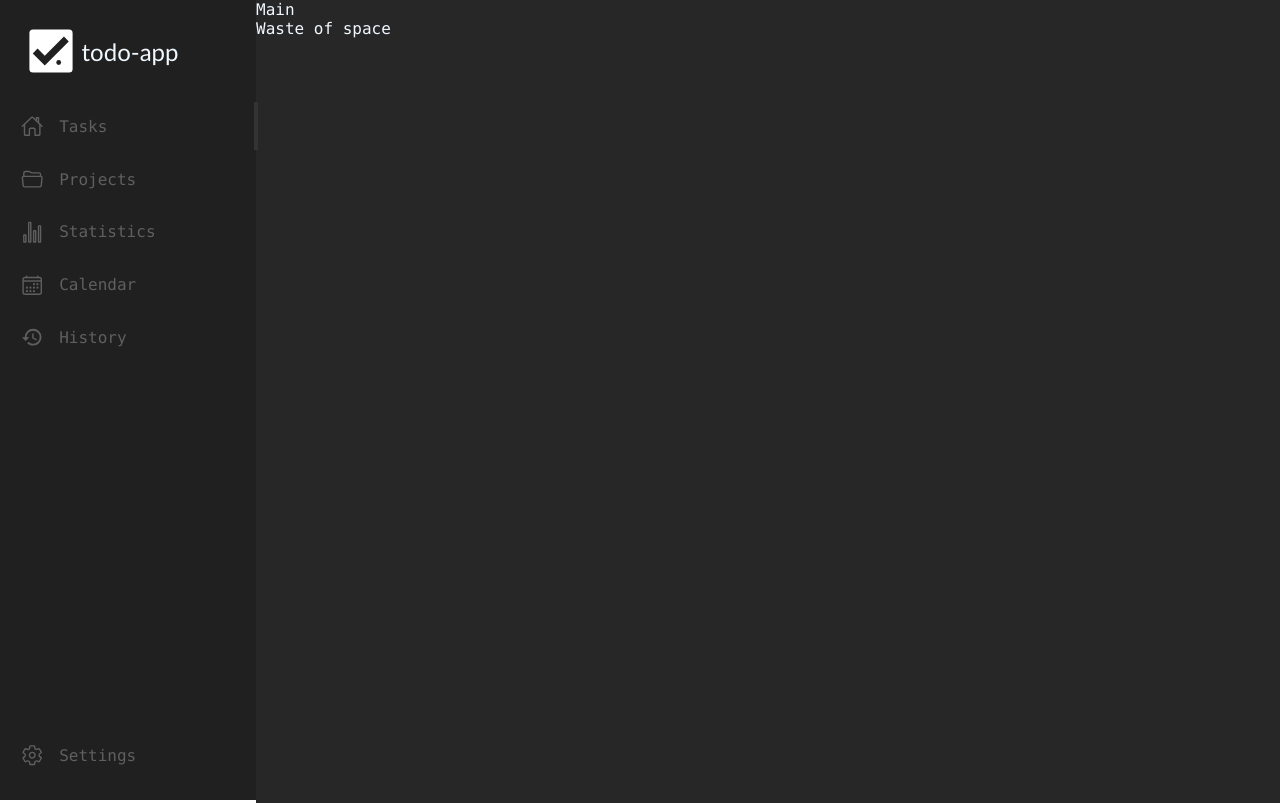
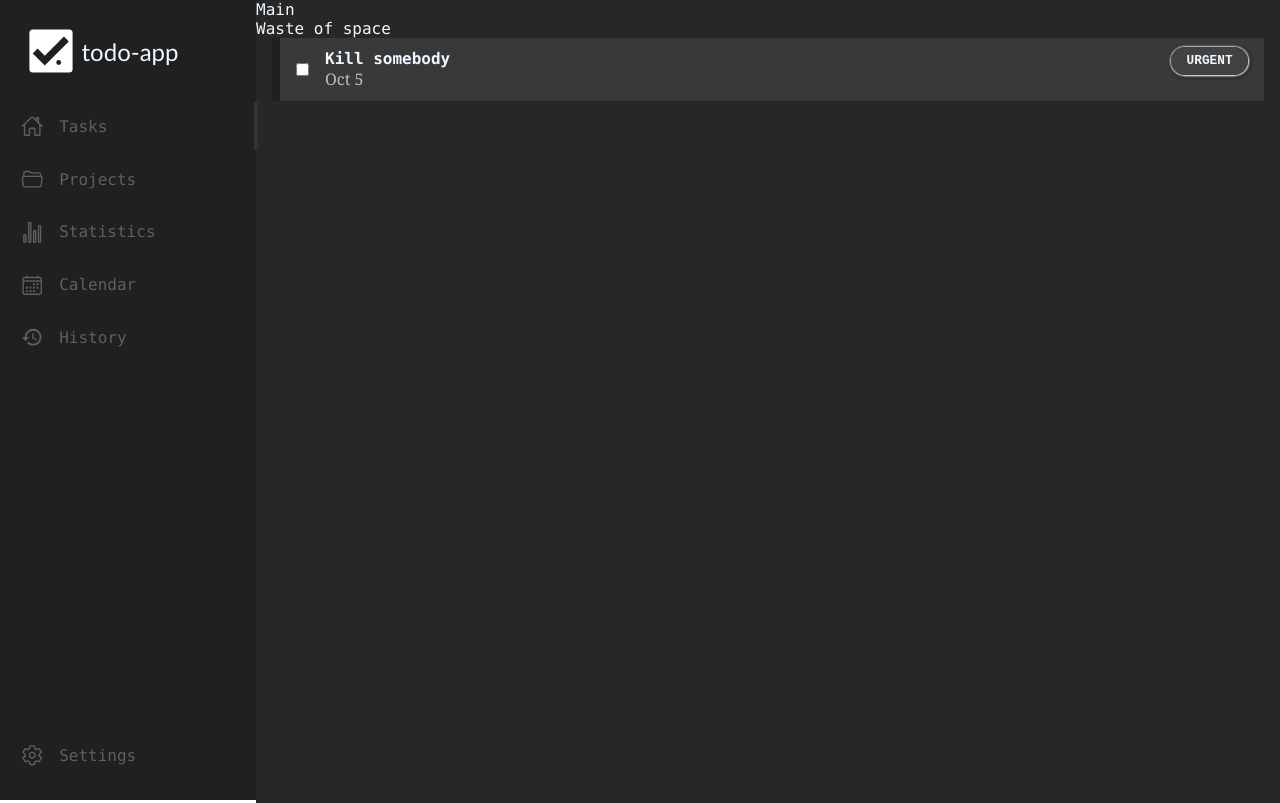
Before and after one commit to Donny-C-1/todo-app, a website built with webpack: page src/index.html in a window 1280 px wide. Shown: the top 803 px of the page. Built offline with nearby package versions, Linux system fonts and the light colour scheme.

Commit message:
Moved on to the main tasks page

```diff
--- a/src/index.html
+++ b/src/index.html
@@ -103,7 +103,25 @@
 	<main>
 		<h1>Main</h1>
 		<p>Waste of space</p>
+		<div>
+			<div class="task">
+				<input type="checkbox" name="" id="">
+				<div class="description">
+					<p>Kill somebody</p>
+					<p class="date">Oct 5</p>
+				</div>
+				<div>
+					<span class="priority">urgent</span>
+				</div>
+			</div>
+		</div>
 	</main>
+
+
+	<!-- * ----- Templates ----- * -->
+	<template>
+
+	</template>
 </body>
 
 </html>
--- a/src/style.css
+++ b/src/style.css
@@ -8,9 +8,12 @@
     --bg-2: rgb(39, 39, 39);
     --primary-clr: aliceblue;
     --secondary-clr: rgb(95, 95, 95);
+    --tertiary-clr: rgb(57, 57, 57);
     --hover-clr: rgb(45, 45, 45);
     --slider-clr: #333;
+    --priority-bg: #424242;
     --accent-clr: orange;
+    --shadow: rgba(0, 0, 0, .6);
 }
 
 body {
@@ -101,3 +104,42 @@ main{
     margin-left: var(--aside-width);
     background-color: var(--bg-2);
 }
+
+.task {
+    display: flex;
+    background-color: var(--tertiary-clr);
+    border-left: 8px solid var(--bg);
+    margin-inline: 1rem;
+    padding: .7em 1em;
+    box-shadow: 0 0 10px var(shadow);
+}
+
+.task input {
+    margin-right: 1em;
+}
+
+.task .description {
+    display: grid;
+    flex: 1;
+}
+
+.task .description p:first-child {
+    font-weight: bold;
+}
+
+.task .description .date {
+    opacity: .7;
+    font-family:Cambria, Cochin, Georgia, Times, 'Times New Roman', serif
+}
+
+.task .priority {
+    font-size: .8em;
+    background-color: var(--priority-bg);
+    /* background-color: black; */
+    padding: .5em 1.2em;
+    border-radius: 30px;
+    box-shadow: .2px .2px 2px 1px var(--primary-clr), 1px 1px 3px 1.5px var(--bg), 1px 1px 3px 1.5px var(--bg);
+    text-transform: uppercase;
+    font-weight: bold;
+    font-family:'Courier New', Courier, monospace;
+}
```
